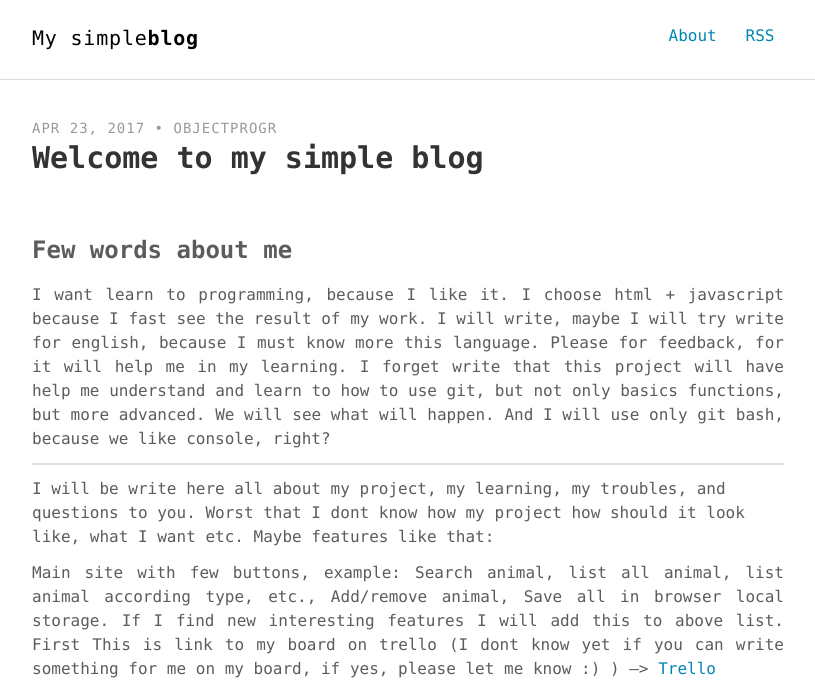
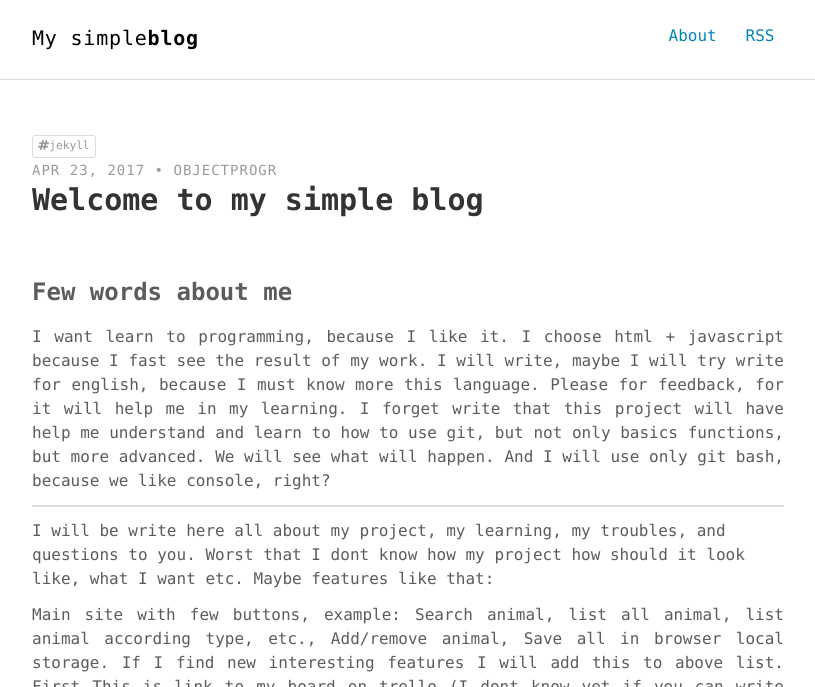
Before and after one commit to objectprogr/old_github_io_website, a Jekyll site: the page built from _posts/2017-04-23-Welcome-to-my-simple-blog.md, in a window 1280 px wide, cut to the strip 0-687 px from the top of the page. Shown: the whole strip, without its empty margins (232-1047 px from the left). Built offline with Jekyll 4.4.1, drawn with Linux system fonts in a browser that asks for light colours; comment, search, counter and statistics services are not loaded.

Commit message:
Add tags v3

```diff
--- a/_layouts/post.html
+++ b/_layouts/post.html
@@ -4,6 +4,23 @@ layout: default
 
 <article class="post container" itemscope itemtype="http://schema.org/BlogPosting">
   <header class="post-header">
+
+    {% assign post = page %}
+		{% if post.tags.size > 0 %}
+
+		{% assign tags_content = "" %}
+		{% for post_tag in post.tags %}
+			{% capture tags_content_temp %}
+				{{ tags_content }}<a href="{{ site.url }}{{ site.baseurl }}/tagged#{{ post_tag | slugify }}"><i class="fa fa-hashtag muted" aria-hidden="true"></i>{{ post_tag }}</a>
+			{% endcapture %}
+			{% assign tags_content = tags_content_temp %}
+		{% endfor %}
+
+    <div class="tagged">
+			{{ tags_content }}
+		</div>
+	{% endif %}
+
     <p class="post-meta"><time datetime="{{ page.date | date_to_xmlschema }}" itemprop="datePublished">{{ page.date | date: "%b %-d, %Y" }}</time>{% if page.author %} • <span itemprop="author" itemscope itemtype="http://schema.org/Person"><span itemprop="name">{{ page.author }}</span></span>{% endif %}</p>
     <h1 class="post-title" itemprop="name headline">{{ page.title }}</h1>
   </header>
--- a/assets/scss/_layout.scss
+++ b/assets/scss/_layout.scss
@@ -301,3 +301,35 @@ hr {
     }
   }
 }
+
+//taggs
+.post {
+    .tagged {
+        margin-top: 1rem;
+    }
+
+    .tagged a {
+        border: 1px solid #ddd;
+        padding: 2px 5px;
+        background: transparent;
+        display: inline-block;
+        color: #999;
+        outline: 0;
+        text-decoration: none;
+        -webkit-user-select: none;
+        -moz-user-select: none;
+        -ms-user-select: none;
+        user-select: none;
+        font-size: 70%;
+        -webkit-border-radius: 3px;
+        -moz-border-radius: 3px;
+        border-radius: 3px;
+    }
+
+    .tagged a:hover {
+        cursor: pointer;
+        border: 1px solid #555;
+        background: #444;
+        color: #fff;
+    }
+}
```
Also changed, not shown: tagged.html (added, +72 -0 lines).
